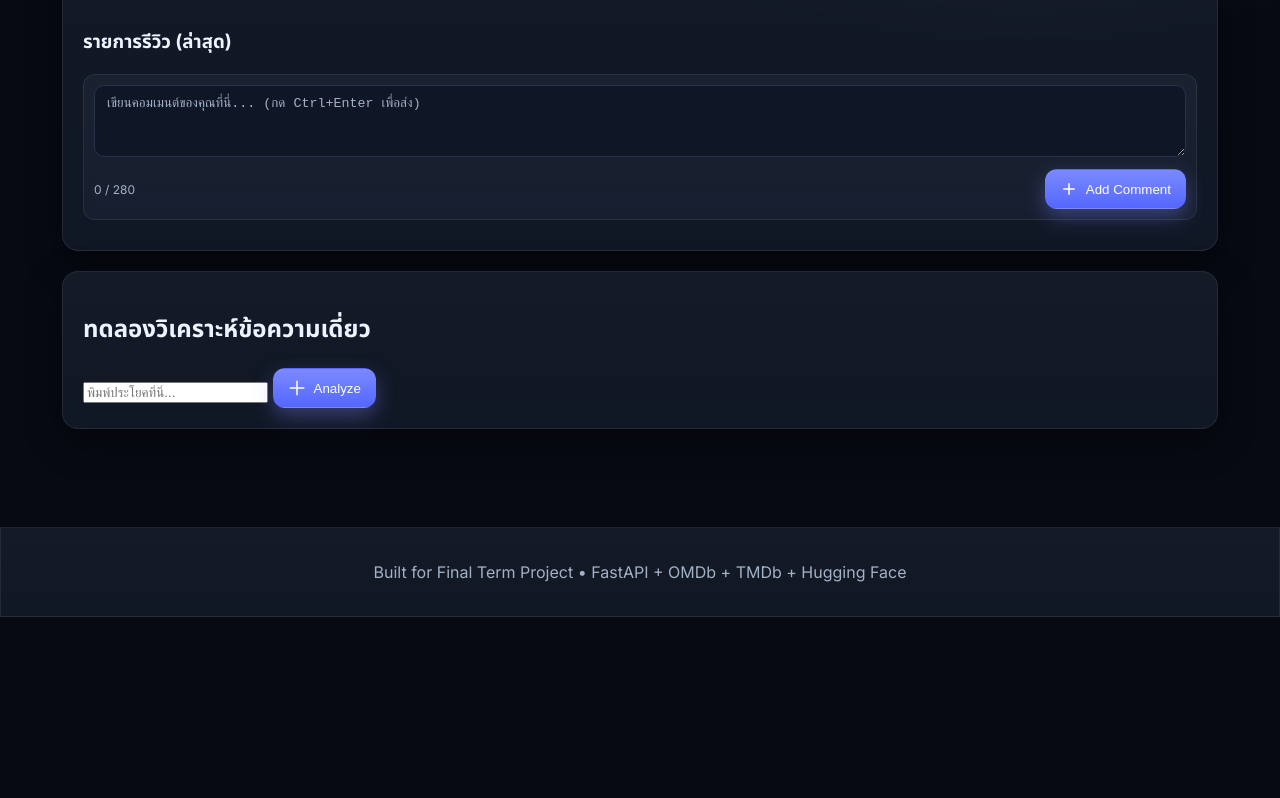
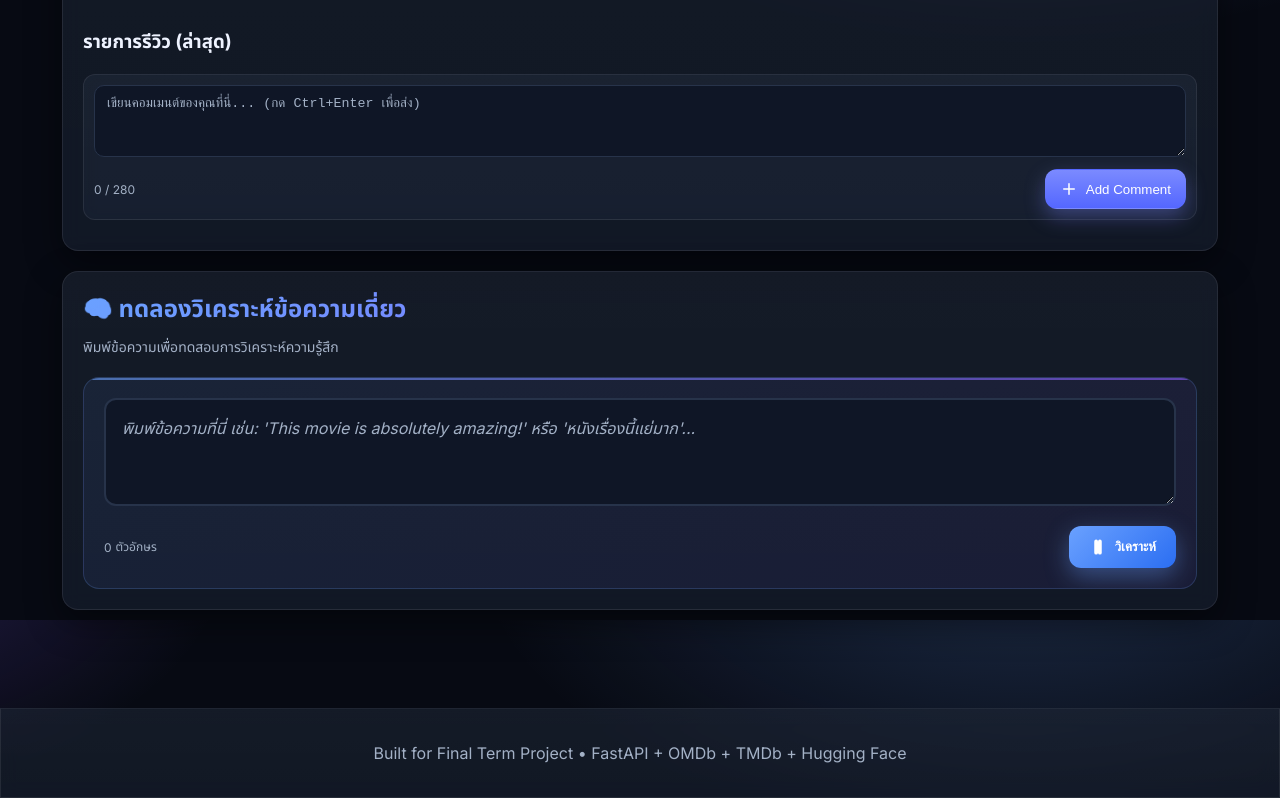
Before and after one commit to bbthecat/Movie-Sentiment-Analyzer, a website: page frontend/index.html in a window 1280 px wide. Shown: the part 980-1778 px from the top of the page. Before the commit the page ends 1597 px from the top, so only its background shows below. Drawn offline with Linux system fonts and the light colour scheme; files that its build step writes are made by us from their sources; files whose address does not match are found by name.

Commit message:
Update index.html

```diff
--- a/frontend/index.html
+++ b/frontend/index.html
@@ -119,13 +119,24 @@
       </section>
 
       <section class="card glass lift">
-        <h2>ทดลองวิเคราะห์ข้อความเดี่ยว</h2>
-        <div class="row">
-          <input id="oneText" placeholder="พิมพ์ประโยคที่นี่..." />
-          <button id="btnOneText" class="btn btn-secondary">
-            <svg viewBox="0 0 24 24" width="18" height="18"><path d="M3 12h18M12 3v18" stroke="currentColor" stroke-width="2" stroke-linecap="round"/></svg>
-            Analyze
-          </button>
+        <div class="text-analysis-header">
+          <h2>🧠 ทดลองวิเคราะห์ข้อความเดี่ยว</h2>
+          <p class="text-analysis-desc">พิมพ์ข้อความเพื่อทดสอบการวิเคราะห์ความรู้สึก</p>
+        </div>
+        <div class="text-analysis-input">
+          <textarea id="oneText" placeholder="พิมพ์ข้อความที่นี่ เช่น: 'This movie is absolutely amazing!' หรือ 'หนังเรื่องนี้แย่มาก'..." rows="3"></textarea>
+          <div class="input-actions">
+            <div class="char-counter">
+              <span id="textCounter">0</span> ตัวอักษร
+            </div>
+            <button id="btnOneText" class="btn btn-primary btn-analyze">
+              <svg viewBox="0 0 24 24" width="18" height="18">
+                <path d="M9.5 2A2.5 2.5 0 0 1 12 4.5v15a2.5 2.5 0 0 1-5 0v-15A2.5 2.5 0 0 1 9.5 2z" fill="currentColor"/>
+                <path d="M14.5 2A2.5 2.5 0 0 0 12 4.5v15a2.5 2.5 0 0 0 5 0v-15A2.5 2.5 0 0 0 14.5 2z" fill="currentColor"/>
+              </svg>
+              วิเคราะห์
+            </button>
+          </div>
         </div>
       </section>
     </main>
```
